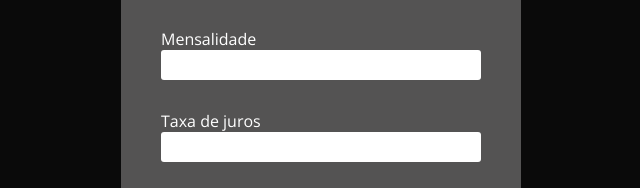
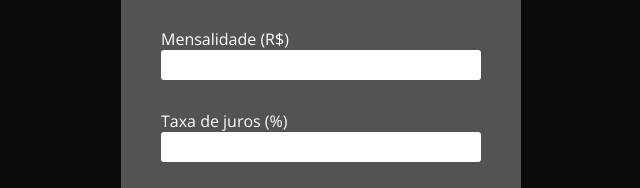
Before and after one commit to MatheusAmon12/teste-simulador-investimento, a plain HTML site: page index.html in a window 1280 px wide. Shown: the part 297-485 px from the top of the page, 319-959 px from the left. Drawn offline with nearby package versions, Linux system fonts and the light colour scheme.

Commit message:
Correção do endpoint e alteração do HTML

```diff
--- a/index.html
+++ b/index.html
@@ -19,11 +19,11 @@
                     <input type="text" id="iname" required autofocus>
                 </div>
                 <div>
-                    <label for="iinstallments">Mensalidade</label>
+                    <label for="iinstallments">Mensalidade (R$)</label>
                     <input type="number" id="iinstallments" required>
                 </div>
                 <div>
-                    <label for="irate">Taxa de juros</label>
+                    <label for="irate">Taxa de juros (%)</label>
                     <input type="number" id="irate" required step="0.1">
                 </div>
                 <div>
--- a/script/main.js
+++ b/script/main.js
@@ -35,7 +35,7 @@ btnSimulationAgain.onclick = function click(){
 }
 
 function startFetch(object){
-    fetch('http://api.mathjs.org/v4/', object)
+    fetch('https://api.mathjs.org/v4/', object)
     .then(toObject)
     .then(buildHtml)
     .catch(error)
```
